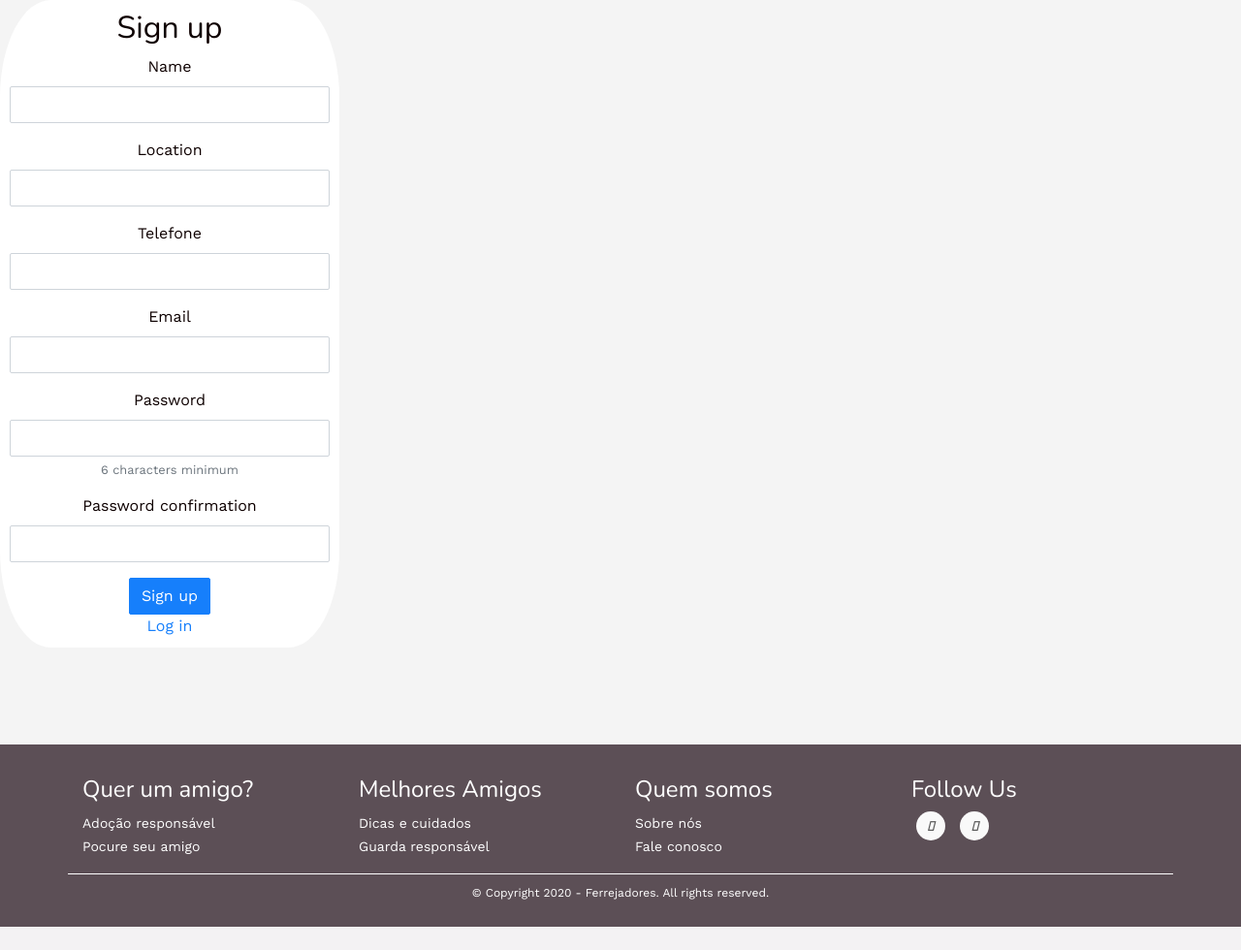
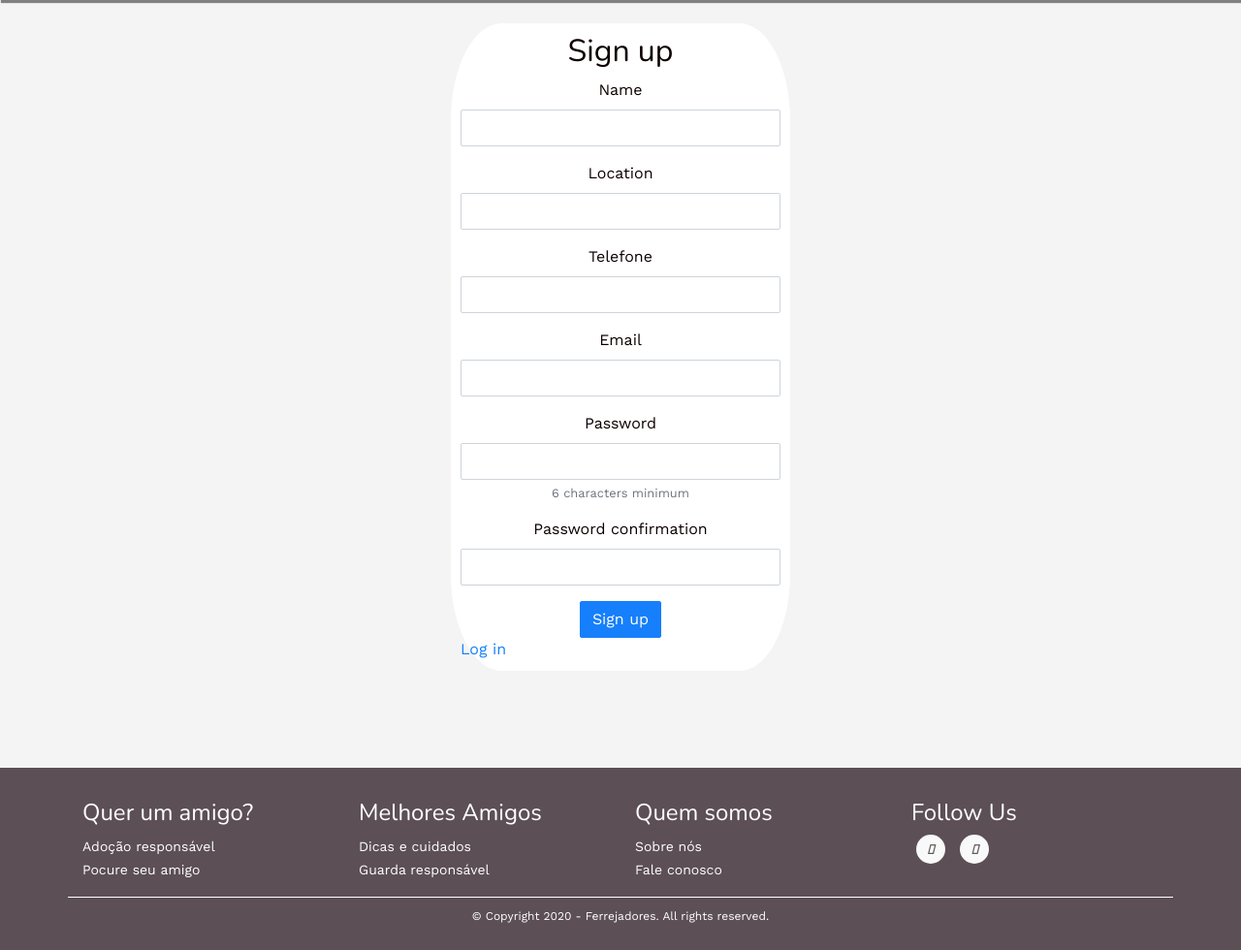
Before and after one commit to franciscognclvs/Farejador, a Rails app: page /users/sign_up in a window 1280 px wide. Shown: the part 58-1038 px from the top of the page at 97% size. Before the commit the page ends 1014 px from the top, so only its background shows below. Run offline with Rails 7, Linux system fonts and the light colour scheme; style sheets or scripts are compiled from the project's sources; some libraries are stand-ins or nearby versions.

Commit message:
finalizando para o deploy

```diff
--- a/app/assets/stylesheets/components/_navbar.scss
+++ b/app/assets/stylesheets/components/_navbar.scss
@@ -1,6 +1,7 @@
 .navbar-lewagon {
   justify-content: space-between;
   background: #5C4F56;
+  box-shadow: 2px 2px 1px 1px grey;
 }
 
 .navbar-lewagon .navbar-collapse {
--- a/app/controllers/animals_controller.rb
+++ b/app/controllers/animals_controller.rb
@@ -1,5 +1,5 @@
 class AnimalsController < ApplicationController
-  skip_before_action :authenticate_user!, only: [:index, :show]
+  skip_before_action :authenticate_user!, only: [:index, :show, :search]
   before_action :set_animal, only: %i[show edit update destroy]
 
   def index
--- a/app/views/devise/confirmations/new.html.erb
+++ b/app/views/devise/confirmations/new.html.erb
@@ -1,3 +1,4 @@
+<div class="container d-flex justify-content-center mt-4">
   <h2>Resend confirmation instructions</h2>
 
   <%= simple_form_for(resource, as: resource_name, url: confirmation_path(resource_name), html: { method: :post }) do |f| %>
@@ -18,3 +19,4 @@
   <% end %>
 
   <%= render "devise/shared/links" %>
+</div>
--- a/app/views/devise/passwords/edit.html.erb
+++ b/app/views/devise/passwords/edit.html.erb
@@ -1,3 +1,5 @@
+<div class="container d-flex justify-content-center mt-4">
+  <div class="login">
     <h2>Change your password</h2>
 
     <%= simple_form_for(resource, as: resource_name, url: password_path(resource_name), html: { method: :put }) do |f| %>
@@ -25,3 +27,5 @@
     <% end %>
 
     <%= render "devise/shared/links" %>
+  </div>
+</div>
--- a/app/views/devise/passwords/new.html.erb
+++ b/app/views/devise/passwords/new.html.erb
@@ -1,4 +1,5 @@
-<div class="forgot" align="center">
+<div class="container d-flex justify-content-center mt-4">
+  <div class="login">
     <h2>Forgot your password?</h2>
     <%= simple_form_for(resource, as: resource_name, url: password_path(resource_name), html: { method: :post }) do |f| %>
       <%= f.error_notification %>
@@ -14,3 +15,4 @@
     <% end %>
     <%= render "devise/shared/links" %>
   </div>
+</div>
--- a/app/views/devise/registrations/edit.html.erb
+++ b/app/views/devise/registrations/edit.html.erb
@@ -1,4 +1,5 @@
 <div class="container d-flex justify-content-center mt-4">
+  <div class="login">
     <h2>Edit <%= resource_name.to_s.humanize %></h2>
 
     <%= simple_form_for(resource, as: resource_name, url: registration_path(resource_name), html: { method: :put }) do |f| %>
@@ -35,3 +36,4 @@
 
     <%= link_to "Back", :back %>
   </div>
+</div>
--- a/app/views/devise/registrations/new.html.erb
+++ b/app/views/devise/registrations/new.html.erb
@@ -1,5 +1,5 @@
-<div class="signup" align="center">
-
+<div class="container d-flex justify-content-center mt-4">
+  <div class="login">
     <h2 align="center">Sign up</h2>
 
     <%= simple_form_for(resource, as: resource_name, url: registration_path(resource_name)) do |f| %>
@@ -32,5 +32,5 @@
     <% end %>
 
     <%= render "devise/shared/links" %>
-
   </div>
+</div>
```
Lines whose indentation alone changed are shown as unchanged.
